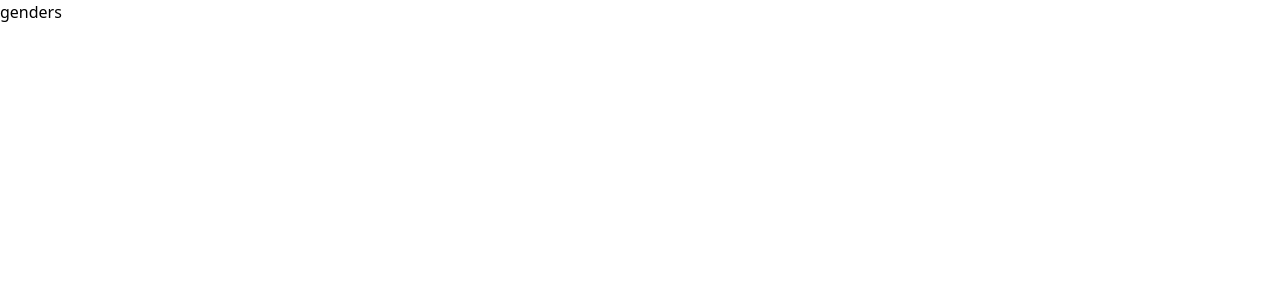
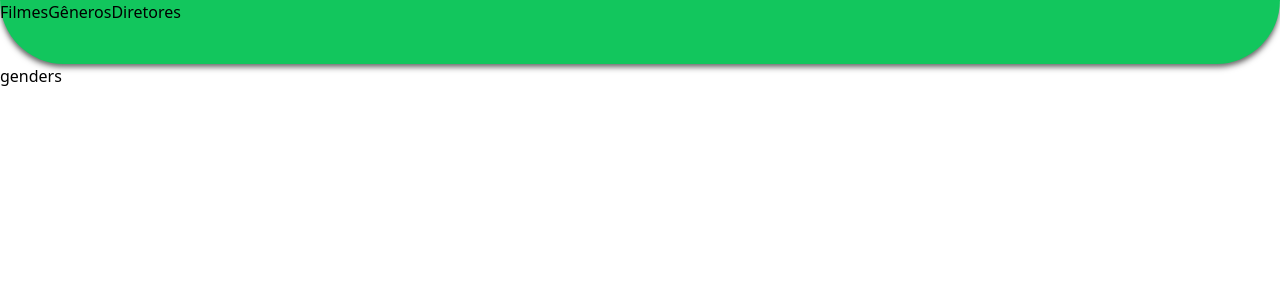
Before and after one commit to NLav/MoviesTracker, a React (Vite) app: page /genders in a window 1280 px wide. Shown: the top 300 px of the page. Built offline with nearby package versions, Linux system fonts and the light colour scheme.

Commit message:
feat: init Menu and create more routes

```diff
--- a/src/app/routes.tsx
+++ b/src/app/routes.tsx
@@ -12,6 +12,15 @@ const routes = createBrowserRouter([
         element: <Navigate to={`${baseSubPath}/genders`} />,
       },
       {
+        path: "directors",
+        children: [
+          {
+            index: true,
+            element: <span>directors</span>,
+          },
+        ],
+      },
+      {
         path: "genders",
         children: [
           {
@@ -20,6 +29,15 @@ const routes = createBrowserRouter([
           },
         ],
       },
+      {
+        path: "movies",
+        children: [
+          {
+            index: true,
+            element: <span>movies</span>,
+          },
+        ],
+      },
     ],
   },
 ]);
--- /dev/null
+++ b/src/presentation/components/IMenu.ts
@@ -0,0 +1,4 @@
+export interface IMenuOption {
+  label: string;
+  link: string;
+}
--- /dev/null
+++ b/src/presentation/components/Menu.tsx
@@ -0,0 +1,22 @@
+import { useNavigate } from "react-router-dom";
+import type { IMenuOption } from "./IMenu";
+
+type MenuProperties = {
+  options: IMenuOption[];
+};
+
+function Menu({ options }: MenuProperties) {
+  const navigate = useNavigate();
+
+  return (
+    <div className="bg-primary-500 h-16 rounded-b-full shadow-md shadow-neutral-500">
+      {options.map((option) => (
+        <button key={option.label} onClick={() => navigate(option.link)}>
+          {option.label}
+        </button>
+      ))}
+    </div>
+  );
+}
+
+export { Menu };
--- /dev/null
+++ b/src/presentation/components/index.ts
@@ -0,0 +1 @@
+export * from "./Menu";
--- a/src/presentation/layouts/MainLayout.tsx
+++ b/src/presentation/layouts/MainLayout.tsx
@@ -1,8 +1,26 @@
 import { Outlet } from "react-router-dom";
+import { Menu } from "@/presentation/components";
 
 function MainLayout() {
   return (
-    <div>
+    <div className="h-screen w-screen">
+      <Menu
+        options={[
+          {
+            label: "Filmes",
+            link: "/movies",
+          },
+          {
+            label: "Gêneros",
+            link: "/genders",
+          },
+          {
+            label: "Diretores",
+            link: "/directors",
+          },
+        ]}
+      />
+
       <span>
         <Outlet />
       </span>
```
